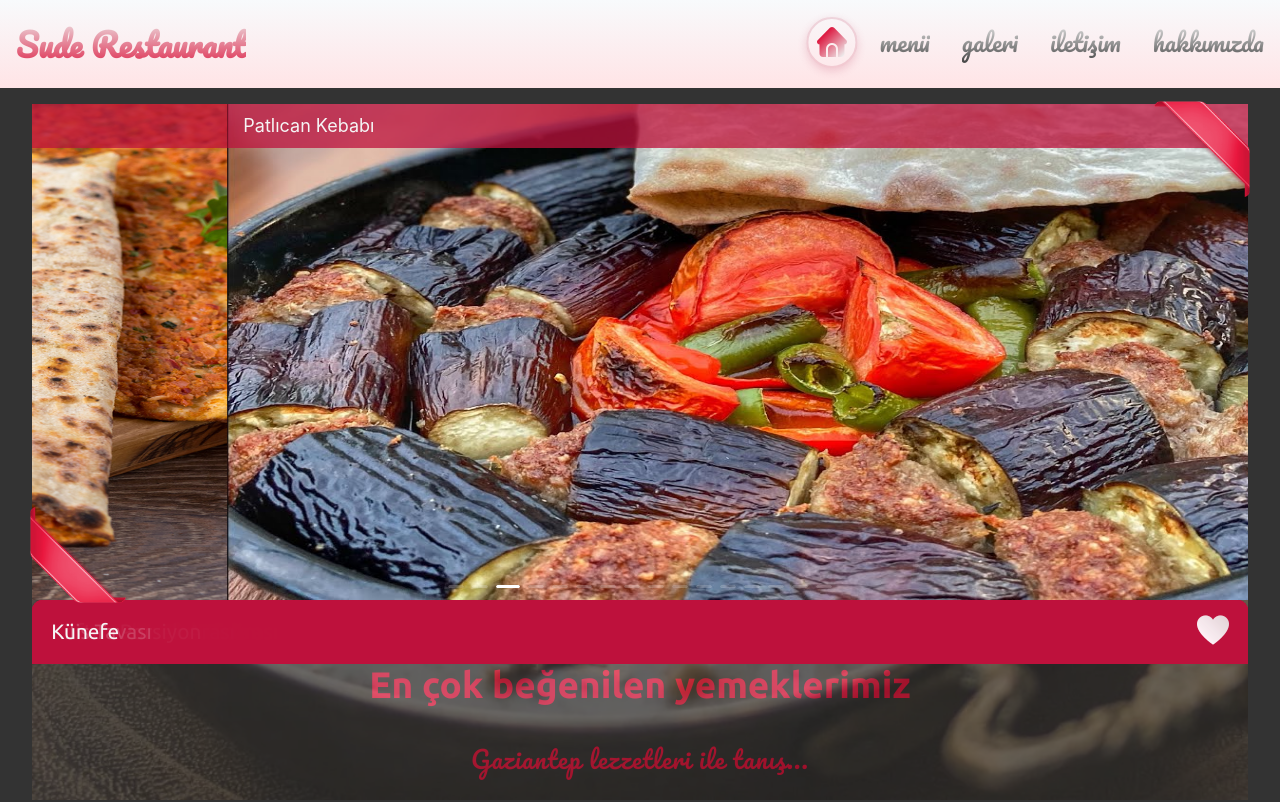
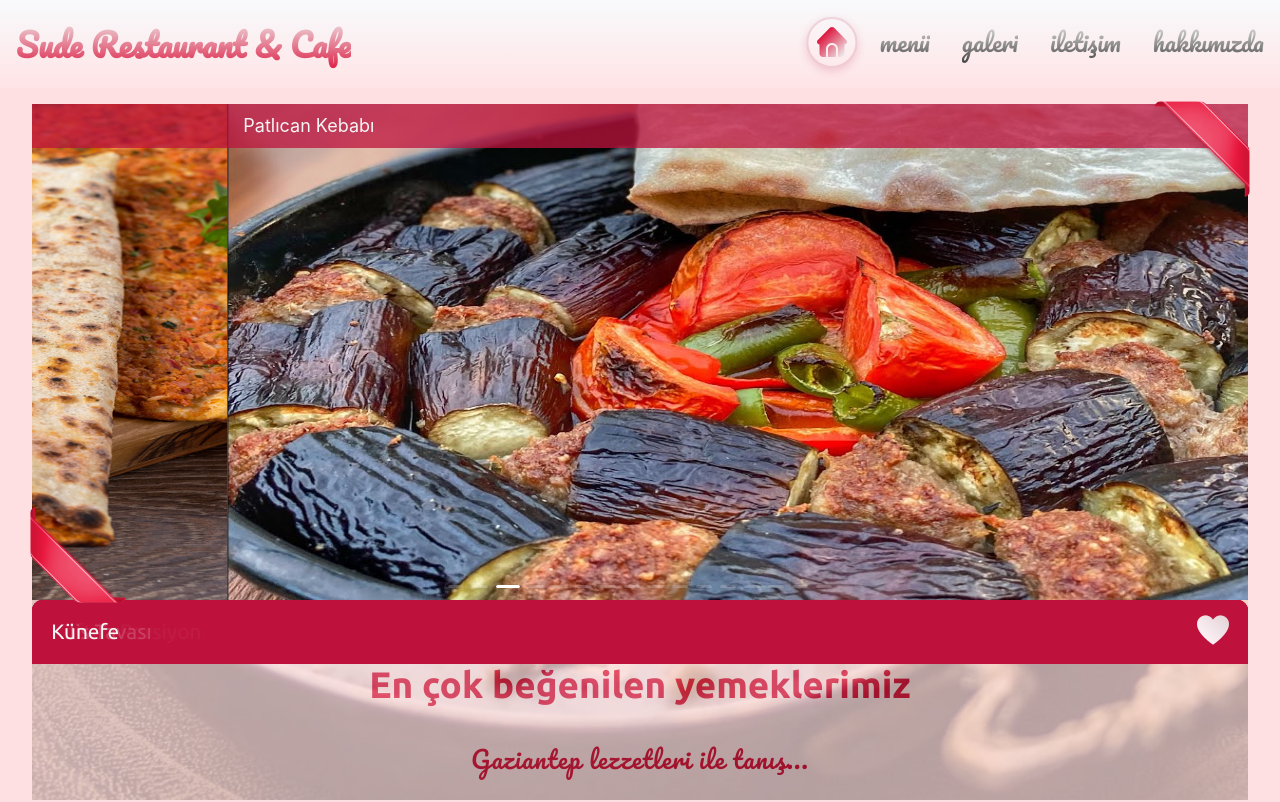
Before and after one commit to doom-white/suderestaurant, a React (Create React App) app: page / in a window 1280 px wide. Shown: the top 802 px of the page. Built offline with nearby package versions, Linux system fonts and the light colour scheme.

Commit message:
Galery page mini settings about animation

```diff
--- a/src/assets/css/galery-page.css
+++ b/src/assets/css/galery-page.css
@@ -7,7 +7,7 @@
 }
 
 .gp-img-container {
-  background-color: red;
+  /* background-color: red; */
   display: flex;
   flex-wrap: wrap;
   align-items: center;
@@ -32,18 +32,22 @@
 }
 
 .gp-img-item:hover {
-  transform: scale(1.13);
-  box-shadow: rgba(4, 206, 48, 0.8) 0 0 0.5rem 0.5rem;
+  transform: scale(1.1);
+  /* box-shadow: rgba(4, 206, 48, 0.8) 0 0 0.5rem 0.5rem; */
   z-index: 1;
-  animation: random 3s ease-in-out infinite;
+  animation: random 2s linear infinite;
+  border: none;
 }
 
 @keyframes random {
   0% {
-    filter: hue-rotate(0deg);
+    box-shadow: rgba(4, 176, 206, 0.432) 0 0 0.3rem 0.5rem;
+  }
+  50% {
+    box-shadow: rgba(4, 206, 48, 0.8) 0 0 0.3rem 0.5rem;
   }
   100% {
-    filter: hue-rotate(360deg);
+    box-shadow: rgba(206, 4, 71, 0.377) 0 0 0.3rem 0.5rem;
   }
 }
 
--- a/src/assets/css/header-nav.css
+++ b/src/assets/css/header-nav.css
@@ -8,6 +8,7 @@
 .header-nav {
   width: 100%;
   background: linear-gradient(to bottom, rgb(248, 250, 252), #ffe4e6);
+  /* background-color: #333; */
   background-repeat: no-repeat;
   display: flex;
   justify-content: space-between;
@@ -22,6 +23,7 @@
   align-items: center;
   justify-content: flex-start;
   flex: 0 40%;
+  /* background-color: royalblue; */
 }
 
 .header-logo-text {
--- a/src/components/HeaderNav.js
+++ b/src/components/HeaderNav.js
@@ -14,7 +14,7 @@ const HeaderNav = () => {
       <nav className="header-nav light-nav">
         <div className="header-logo-div">
           <Link to="/">
-            <h1 className="header-logo-text">Sude Restaurant</h1>
+            <h1 className="header-logo-text">Sude Restaurant & Cafe</h1>
           </Link>
         </div>
         <button
--- a/src/index.css
+++ b/src/index.css
@@ -60,8 +60,8 @@ body::-webkit-scrollbar-thumb {
 .app-main-container {
   width: 100%;
   min-height: 100vh;
-  /* background: #fee0e3; */
-  background-color: #333;
+  background: #fee0e3;
+  /* background-color: #333; */
   position: relative;
 }
 
```
